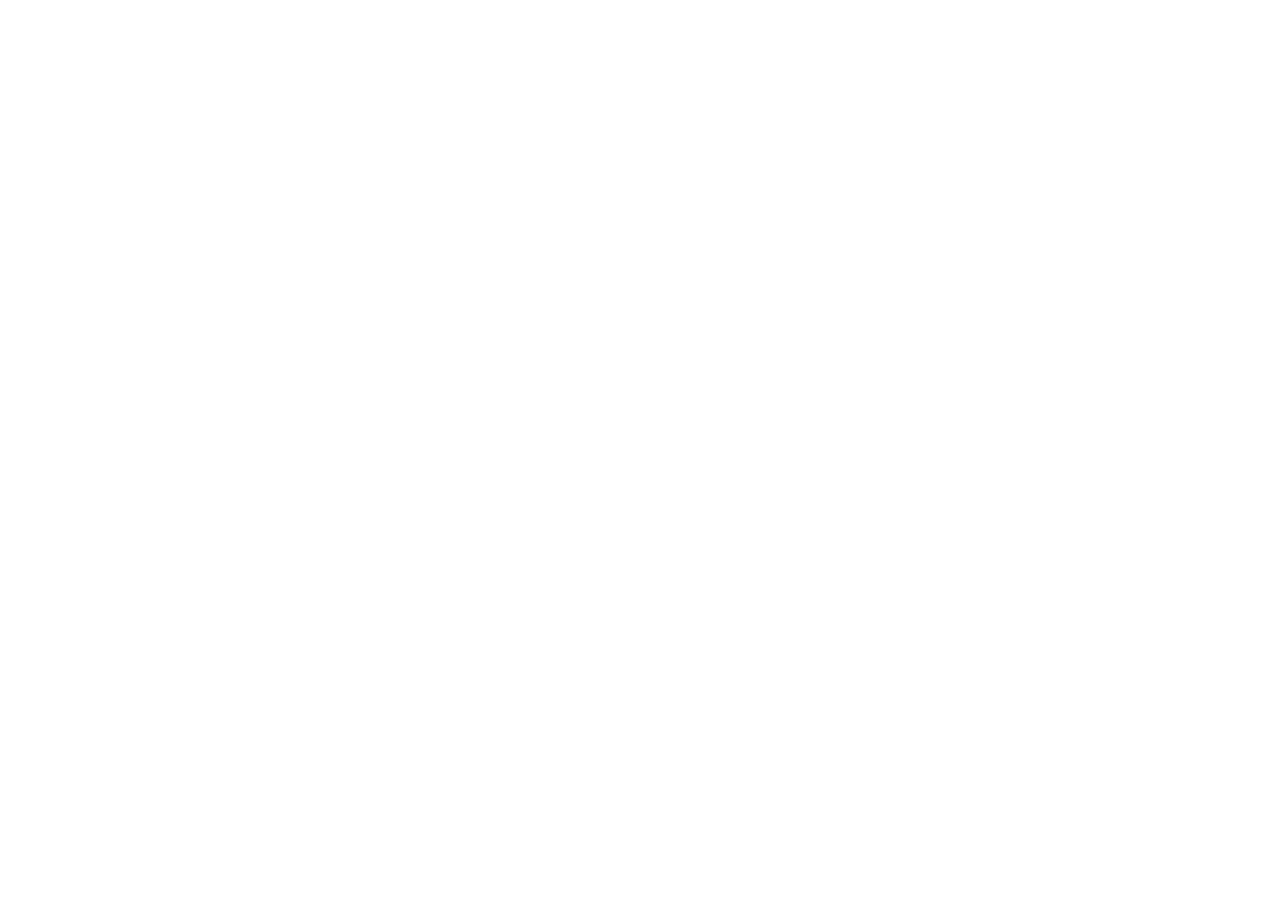
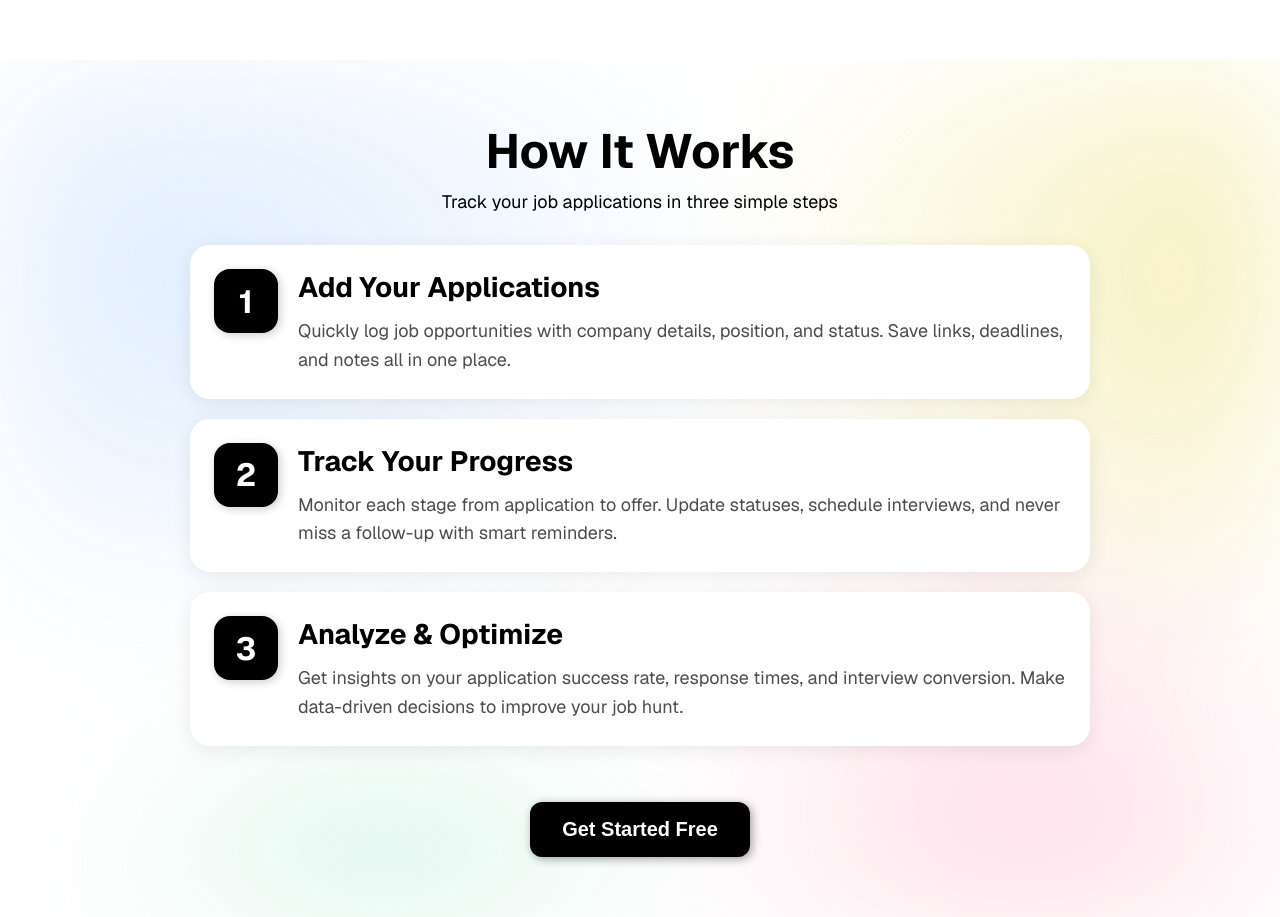
Before and after one commit to Lenin-Miranda/OfferlyFE, a Next.js app: page / in a window 1280 px wide. Shown: the part 1540-2457 px from the top of the page. Before the commit the page ends 1600 px from the top, so only its background shows below. Built offline with nearby package versions, Linux system fonts and the light colour scheme.

Commit message:
feat: howitworks

```diff
--- a/src/app/components/HowItWorks/HowItWorks.css
+++ b/src/app/components/HowItWorks/HowItWorks.css
@@ -0,0 +1,293 @@
+/* ========= Section Container ========= */
+.howitworks {
+  min-height: auto;
+  width: 100%;
+  display: flex;
+  justify-content: center;
+  align-items: center;
+  padding: 60px 30px;
+  position: relative;
+  overflow: hidden;
+}
+
+.howitworks::before {
+  content: "";
+  position: absolute;
+  inset: 0;
+  height: 100%;
+  z-index: 0;
+  background: radial-gradient(
+      700px 500px at 100% 25%,
+      rgba(255, 210, 90, 0.45),
+      transparent 80%
+    ),
+    radial-gradient(
+      520px 360px at 30% 100%,
+      rgba(120, 220, 170, 0.35),
+      transparent 62%
+    ),
+    radial-gradient(
+      580px 800px at 80% 100%,
+      rgba(255, 120, 180, 0.3),
+      transparent 60%
+    ),
+    radial-gradient(
+      700px 480px at 15% 25%,
+      rgba(180, 220, 255, 0.5),
+      transparent 80%
+    );
+  filter: blur(60px);
+  transform: translateZ(0);
+  animation: gradientShift 5s ease-in-out infinite;
+}
+
+@keyframes gradientShift {
+  0% {
+    opacity: 1;
+    filter: blur(60px) hue-rotate(0deg);
+  }
+  50% {
+    opacity: 0.8;
+    filter: blur(80px) hue-rotate(30deg);
+  }
+  100% {
+    opacity: 1;
+    filter: blur(60px) hue-rotate(0deg);
+  }
+}
+
+.howitworks__container {
+  position: relative;
+  z-index: 1;
+  max-width: 900px;
+  width: 100%;
+  display: flex;
+  flex-direction: column;
+  align-items: center;
+  gap: 32px;
+}
+
+/* ========= Title & Subtitle ========= */
+.howitworks__title {
+  font-size: 48px;
+  font-weight: 700;
+  color: #000;
+  text-align: center;
+  margin: 0;
+}
+
+.howitworks__subtitle {
+  font-size: 18px;
+  color: #000;
+  opacity: 0.6;
+  text-align: center;
+  margin-top: -24px;
+}
+
+/* ========= Steps Container ========= */
+.howitworks__steps {
+  width: 100%;
+  display: flex;
+  flex-direction: column;
+  gap: 20px;
+}
+
+/* ========= Individual Step ========= */
+.howitworks__step {
+  display: flex;
+  align-items: flex-start;
+  gap: 20px;
+  padding: 24px;
+  background: #fff;
+  border-radius: 20px;
+  box-shadow: 0 4px 20px rgba(0, 0, 0, 0.08);
+  transition: all 0.4s ease;
+  position: relative;
+  overflow: hidden;
+}
+
+.howitworks__step::before {
+  content: "";
+  position: absolute;
+  top: 0;
+  left: 0;
+  width: 4px;
+  height: 100%;
+  background: linear-gradient(180deg, #000 0%, rgba(0, 0, 0, 0.3) 100%);
+  transform: scaleY(0);
+  transform-origin: top;
+  transition: transform 0.4s ease;
+}
+
+.howitworks__step:hover {
+  transform: translateY(-4px);
+  box-shadow: 0 8px 30px rgba(0, 0, 0, 0.12);
+}
+
+.howitworks__step:hover::before {
+  transform: scaleY(1);
+}
+
+/* ========= Step Number ========= */
+.howitworks__step-number {
+  flex-shrink: 0;
+  width: 64px;
+  height: 64px;
+  background: #000;
+  color: #fff;
+  border-radius: 16px;
+  display: flex;
+  align-items: center;
+  justify-content: center;
+  font-size: 32px;
+  font-weight: 700;
+  box-shadow: 2px 2px 10px rgba(0, 0, 0, 0.2);
+  transition: all 0.4s ease;
+}
+
+.howitworks__step:hover .howitworks__step-number {
+  transform: rotate(360deg) scale(1.1);
+  background: linear-gradient(135deg, #000 0%, #333 100%);
+}
+
+/* ========= Step Content ========= */
+.howitworks__step-content {
+  display: flex;
+  flex-direction: column;
+  gap: 12px;
+  flex: 1;
+}
+
+.howitworks__step-title {
+  font-size: 28px;
+  font-weight: 700;
+  color: #000;
+  margin: 0;
+}
+
+.howitworks__step-description {
+  font-size: 18px;
+  color: #000;
+  opacity: 0.7;
+  line-height: 1.6;
+  margin: 0;
+}
+
+/* ========= CTA Button ========= */
+.howitworks__cta {
+  display: flex;
+  justify-content: center;
+  align-items: center;
+  margin-top: 24px;
+}
+
+.howitworks__btn {
+  padding: 16px 32px;
+  background-color: #000;
+  color: #fff;
+  border-radius: 12px;
+  cursor: pointer;
+  transition: all 0.5s ease;
+  border: none;
+  box-shadow: 2px 2px 10px rgba(0, 0, 0, 0.37);
+  font-size: 20px;
+  font-weight: 600;
+  position: relative;
+  overflow: hidden;
+}
+
+.howitworks__btn::before {
+  content: "";
+  position: absolute;
+  top: 50%;
+  left: 50%;
+  width: 0;
+  height: 0;
+  border-radius: 50%;
+  background: #fff;
+  transform: translate(-50%, -50%);
+  transition: width 0.6s ease, height 0.6s ease;
+  z-index: 0;
+}
+
+.howitworks__btn:hover::before {
+  width: 300px;
+  height: 300px;
+}
+
+.howitworks__btn:hover {
+  color: #000;
+}
+
+.howitworks__btn span {
+  position: relative;
+  z-index: 1;
+}
+
+/* ========= Responsive Mobile ========= */
+@media (max-width: 768px) {
+  .howitworks {
+    padding: 60px 20px;
+  }
+
+  .howitworks__title {
+    font-size: 40px;
+  }
+
+  .howitworks__subtitle {
+    font-size: 18px;
+  }
+
+  .howitworks__step {
+    flex-direction: column;
+    padding: 24px;
+    gap: 16px;
+  }
+
+  .howitworks__step-number {
+    width: 56px;
+    height: 56px;
+    font-size: 28px;
+  }
+
+  .howitworks__step-title {
+    font-size: 24px;
+  }
+
+  .howitworks__step-description {
+    font-size: 16px;
+  }
+
+  .howitworks__btn {
+    font-size: 18px;
+    padding: 14px 28px;
+  }
+}
+
+@media (max-width: 480px) {
+  .howitworks__title {
+    font-size: 32px;
+  }
+
+  .howitworks__subtitle {
+    font-size: 16px;
+  }
+
+  .howitworks__step {
+    padding: 20px;
+  }
+
+  .howitworks__step-number {
+    width: 48px;
+    height: 48px;
+    font-size: 24px;
+  }
+
+  .howitworks__step-title {
+    font-size: 20px;
+  }
+
+  .howitworks__step-description {
+    font-size: 15px;
+  }
+}
--- a/src/app/components/HowItWorks/HowItWorks.tsx
+++ b/src/app/components/HowItWorks/HowItWorks.tsx
@@ -0,0 +1,80 @@
+import "./HowItWorks.css";
+
+export default function HowItWorks() {
+  return (
+    <section className="howitworks">
+      <div className="howitworks__container">
+        <h2 className="howitworks__title" data-aos="fade-up">
+          How It Works
+        </h2>
+        <p
+          className="howitworks__subtitle"
+          data-aos="fade-up"
+          data-aos-delay="100"
+        >
+          Track your job applications in three simple steps
+        </p>
+
+        <div className="howitworks__steps">
+          {/* Step 1 */}
+          <div
+            className="howitworks__step"
+            data-aos="fade-right"
+            data-aos-delay="200"
+          >
+            <div className="howitworks__step-number">1</div>
+            <div className="howitworks__step-content">
+              <h3 className="howitworks__step-title">Add Your Applications</h3>
+              <p className="howitworks__step-description">
+                Quickly log job opportunities with company details, position,
+                and status. Save links, deadlines, and notes all in one place.
+              </p>
+            </div>
+          </div>
+
+          {/* Step 2 */}
+          <div
+            className="howitworks__step"
+            data-aos="fade-left"
+            data-aos-delay="300"
+          >
+            <div className="howitworks__step-number">2</div>
+            <div className="howitworks__step-content">
+              <h3 className="howitworks__step-title">Track Your Progress</h3>
+              <p className="howitworks__step-description">
+                Monitor each stage from application to offer. Update statuses,
+                schedule interviews, and never miss a follow-up with smart
+                reminders.
+              </p>
+            </div>
+          </div>
+
+          {/* Step 3 */}
+          <div
+            className="howitworks__step"
+            data-aos="fade-right"
+            data-aos-delay="400"
+          >
+            <div className="howitworks__step-number">3</div>
+            <div className="howitworks__step-content">
+              <h3 className="howitworks__step-title">Analyze & Optimize</h3>
+              <p className="howitworks__step-description">
+                Get insights on your application success rate, response times,
+                and interview conversion. Make data-driven decisions to improve
+                your job hunt.
+              </p>
+            </div>
+          </div>
+        </div>
+
+        <div
+          className="howitworks__cta"
+          data-aos="zoom-in"
+          data-aos-delay="500"
+        >
+          <button className="howitworks__btn">Get Started Free</button>
+        </div>
+      </div>
+    </section>
+  );
+}
--- a/src/app/page.tsx
+++ b/src/app/page.tsx
@@ -3,6 +3,7 @@
 import styles from "./page.module.css";
 import Hero from "./Components/Hero/Hero";
 import Features from "./Components/Features/Features";
+import HowItWorks from "./Components/HowItWorks/HowItWorks";
 
 export default function Home() {
   return (
@@ -11,6 +12,7 @@
         <NavBar />
         <Hero />
         <Features />
+        <HowItWorks />
       </main>
     </div>
   );
```
